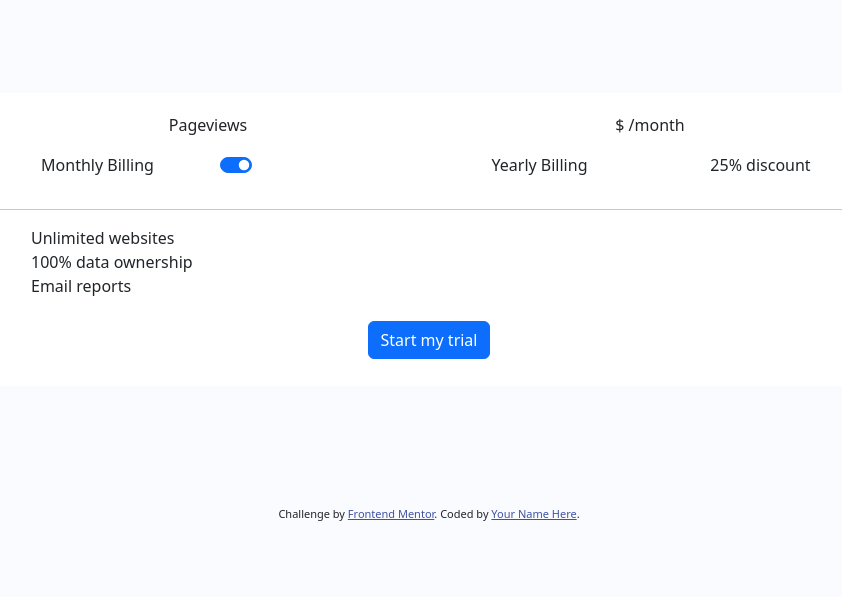
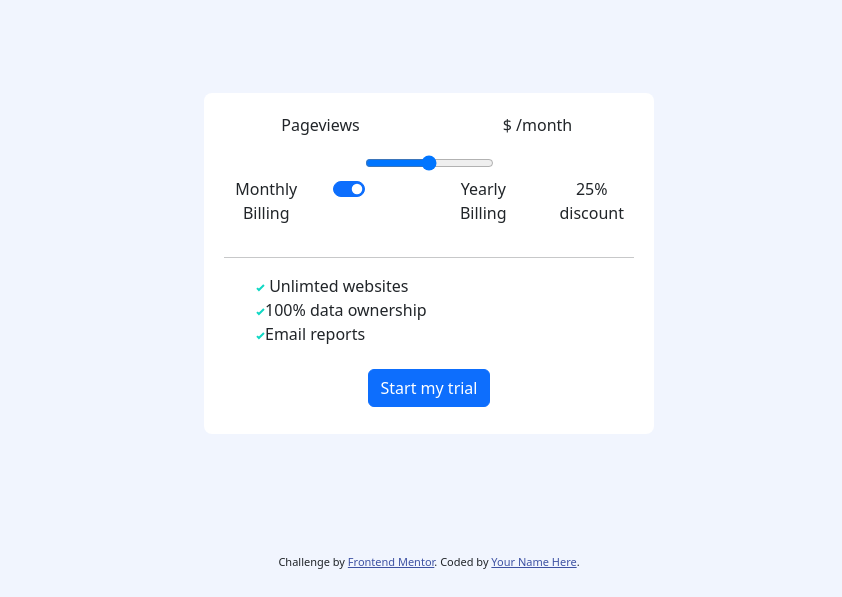
Before and after one commit to ksuares1/pricing-component, a plain HTML site: page index.html in a window 1280 px wide. Shown: the part 203-800 px from the top of the page, without its empty margins (211-1053 px from the left). Drawn offline with nearby package versions, Linux system fonts and the light colour scheme.

Commit message:
updated css

```diff
--- a/assets/css/styles.css
+++ b/assets/css/styles.css
@@ -2,9 +2,16 @@
 
 .attribution a { color: hsl(228, 45%, 44%); }
 
+
+*{
+    margin: 0;
+    padding: 0;
+    box-sizing: border-box;
+}
 body{
     background:hsl(230, 100%, 99%);
     text-align: center;
+    background-image: url("../images/bg-pattern.svg");
 }
 
 
@@ -15,12 +22,17 @@ body{
 }
 main{
      padding-bottom:80px;
+
+     /* width:100%; */
 }
 
 .card-container{
     padding:20px;
     margin:0 auto;
     background-color:white;
+    border-radius: 8px;
+    width:50%;
+    height:46%;
 }
 
 
--- a/index.html
+++ b/index.html
@@ -3,7 +3,7 @@
   <head>
     <meta charset="UTF-8">
     <meta name="viewport" content="width=device-width, initial-scale=1.0"> <!-- displays site properly based on user's device -->
-    <link rel="icon" type="image/png" sizes="32x32" href="./images/favicon-32x32.png">
+    <link rel="icon" type="image/png" sizes="32x32" href="assets/images/favicon-32x32.png">
     <link href="https://cdn.jsdelivr.net/npm/bootstrap@5.3.0-alpha1/dist/css/bootstrap.min.css" rel="stylesheet" integrity="sha384-GLhlTQ8iRABdZLl6O3oVMWSktQOp6b7In1Zl3/Jr59b6EGGoI1aFkw7cmDA6j6gD" crossorigin="anonymous">
     <link rel="stylesheet" href="assets/css/styles.css">
     <title>Frontend Mentor | Interactive pricing component</title>
@@ -27,7 +27,9 @@
 
   <!-- Slider -->
 <!-- Use the slider and toggle to see prices for different page view numbers -->
-
+ <div class="slider-container">
+        <input type="range" min="1" max="5" step="1" class="slider" id="myRange">
+      </div>
 
 <!-- Rounded switch -->
   <div class="row">
@@ -42,10 +44,10 @@
 </div>
 
 
-  <div class="col-md-3">
+  <div class="col-3">
   <p>Yearly Billing </p>
   </div>
-  <div class="col-md-3">
+  <div class="col-3">
     <span>25% discount</span>
     </div>
     </div>
@@ -57,9 +59,9 @@
   <div>
     <span>
   <ul>
-    <li>Unlimited websites</li>
-    <li>100% data ownership</li>
-    <li>Email reports</li>
+    <li><img src="assets/images/icon-check.svg" alt="image-of-checkbox"> Unlimted websites</li>
+    <li><img src="assets/images/icon-check.svg" alt="image-of-checkbox">100% data ownership</li>
+    <li><img src="assets/images/icon-check.svg" alt="image-of-checkbox">Email reports</li>
   </ul>
 
     <div class="btn">
```
